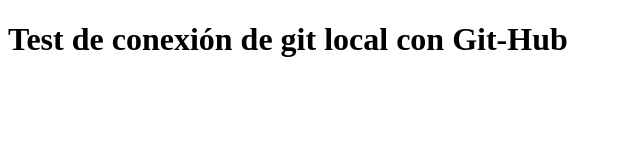
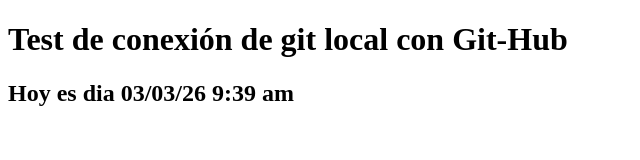
Before and after one commit to ProfesorGaz/Test_Conexion, a plain HTML site: page index.html in a window 1280 px wide. Shown: the whole page, without its empty margins (0-640 px from the left). Drawn offline with Linux system fonts and the light colour scheme.

Commit message:
2º segundocommit,  cambio se creo archivo js y se modifico html

```diff
--- /dev/null
+++ b/archivo.js
@@ -0,0 +1,2 @@
+
+// comentario en java-script
--- a/index.html
+++ b/index.html
@@ -7,5 +7,6 @@
 </head>
 <body>
     <h1>Test de conexión de git local con Git-Hub</h1>
+    <h2>Hoy es dia 03/03/26 9:39 am</h2>
 </body>
 </html>
```
